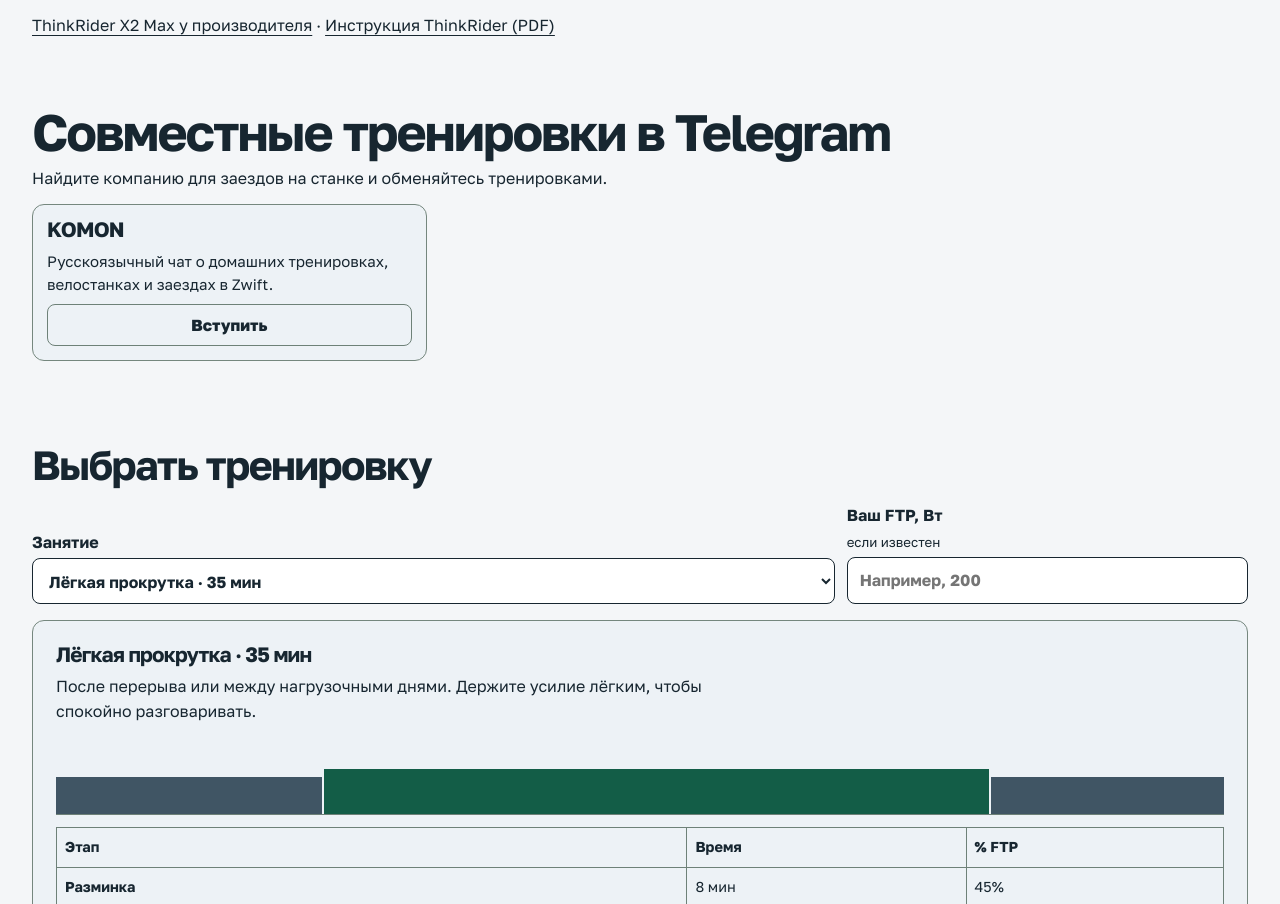
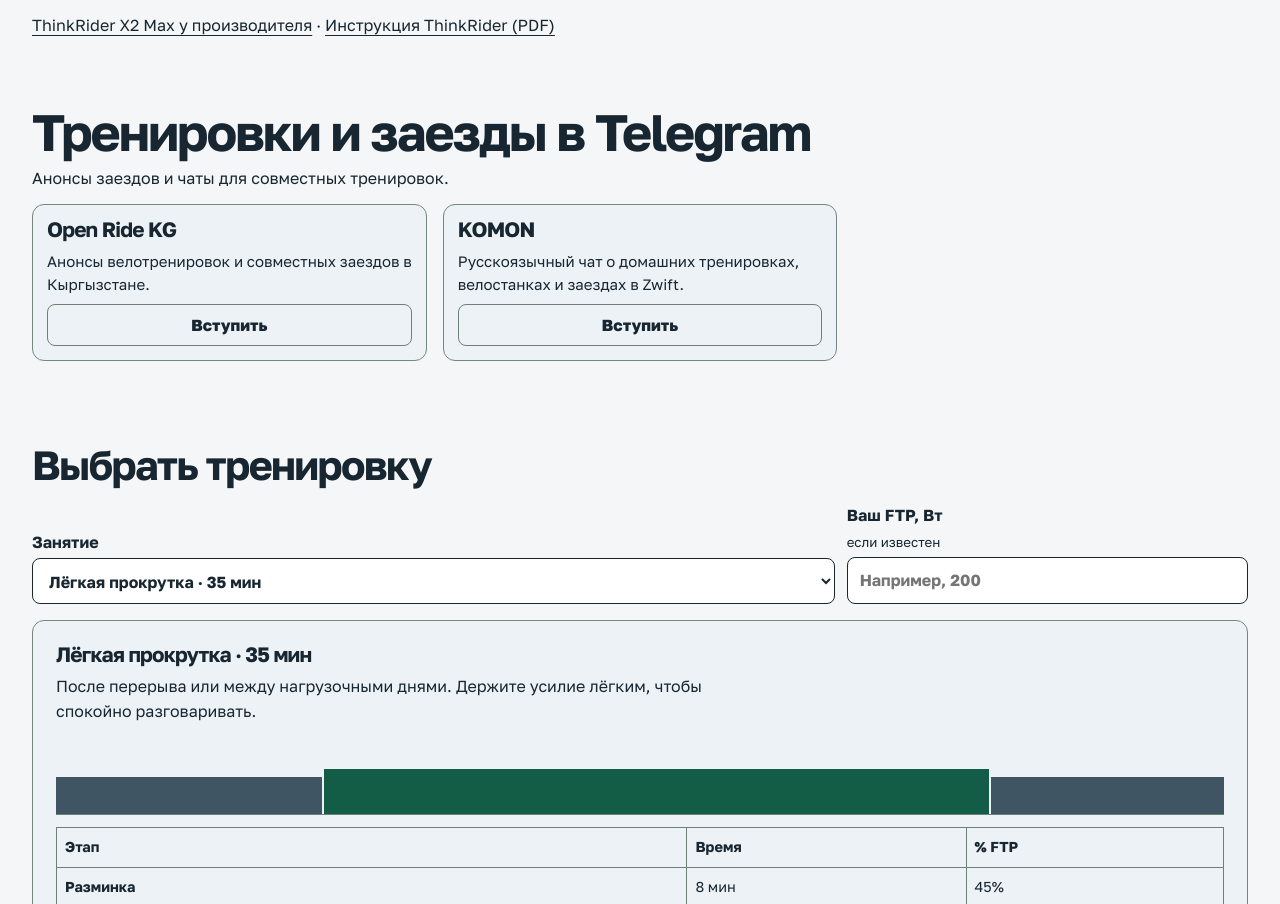
Before and after one commit to danilddtyan-lab/new-project, a plain HTML site: page training.html in a window 1280 px wide. Shown: the part 910-1814 px from the top of the page. Drawn offline with Linux system fonts and the light colour scheme.

Commit message:
Link Open Ride KG training announcements

```diff
--- a/training-plans.js
+++ b/training-plans.js
@@ -19,6 +19,7 @@ const workouts = [
 ];
 
 const trainingCommunities = [
+  {name:'Open Ride KG', description:'Анонсы велотренировок и совместных заездов в Кыргызстане.', url:'https://t.me/open_ride_kg'},
   {name:'KOMON', description:'Русскоязычный чат о домашних тренировках, велостанках и заездах в Zwift.', url:'https://t.me/komon_zwift'}
 ];
 const workoutGoals = {recovery:'easy-35', endurance:'base-50', tempo:'tempo-55'};
--- a/training.html
+++ b/training.html
@@ -11,7 +11,7 @@
 <link rel="stylesheet" href="./style.css?v=26">
 <script defer src="./site.js?v=11"></script>
 <link rel="stylesheet" href="./training.css?v=3">
-<script defer src="./training-plans.js"></script>
+<script defer src="./training-plans.js?v=2"></script>
 <script defer src="./training.js?v=3"></script>
 <link rel="icon" type="image/png" sizes="64x64" href="./favicon.png">
 </head>
@@ -63,8 +63,8 @@
   <p><a href="https://thinkrider.com/collections/bike-trainer/products/x2-max">ThinkRider X2 Max у производителя</a> · <a href="https://www.cykelpartner.dk/document/e2bcff39-36a2-4e30-b782-50d298e096c2/t-970127.pdf/download">Инструкция ThinkRider (PDF)</a></p>
 </section>
 <section class="routes-library" id="training-community" aria-labelledby="training-community-title" hidden>
-  <h2 id="training-community-title">Совместные тренировки в Telegram</h2>
-  <p class="standfirst">Найдите компанию для заездов на станке и обменяйтесь тренировками.</p>
+  <h2 id="training-community-title">Тренировки и заезды в Telegram</h2>
+  <p class="standfirst">Анонсы заездов и чаты для совместных тренировок.</p>
   <div id="training-community-links" class="grid enhancement-grid"></div>
 </section>
 <section class="routes-library training" aria-labelledby="training-title">
```
